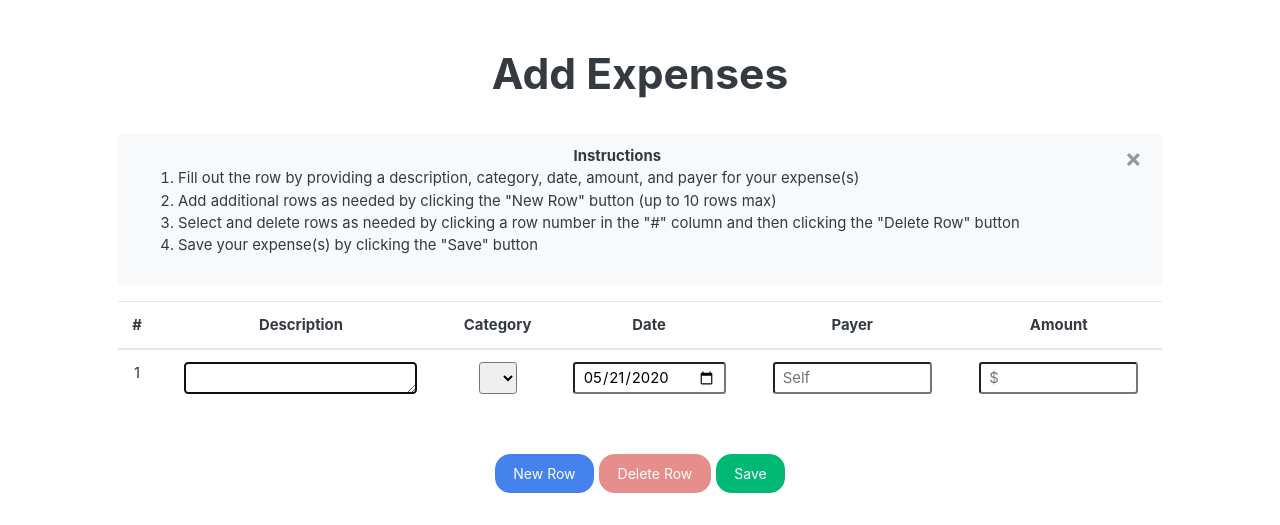
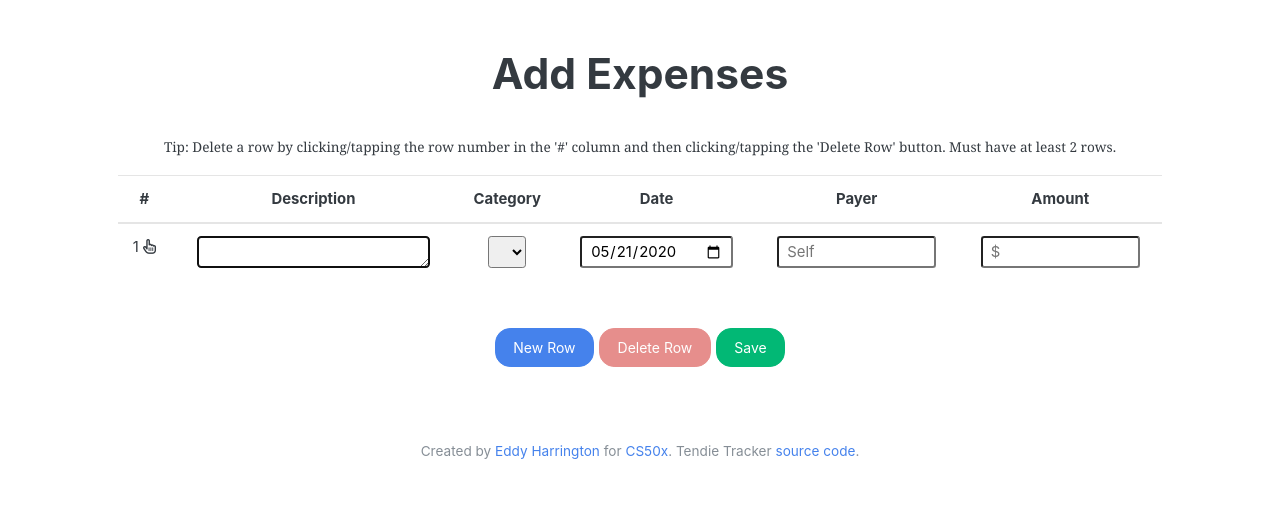
Before and after one commit to eddyharrington/Tendie-Tracker, a Flask app: page /addexpenses in a window 1280 px wide. Shown: the part 57-582 px from the top of the page. Run offline with Flask 2, Linux system fonts and the light colour scheme; the visitor is signed in with stand-in values (Sample User, id 1); data that the repository does not hold is empty; some libraries are stand-ins or nearby versions.

Commit message:
modified instructions

```diff
--- a/templates/addexpenses.html
+++ b/templates/addexpenses.html
@@ -11,16 +11,8 @@
 {% block main %}
     <h1>Add Expenses</h1>
     <br>
-    <div class="alert alert-dismissible alert-light">
-      <button type="button" class="close" data-dismiss="alert">&times;</button>
-      <strong>Instructions</strong>
-      <ol style="text-align:left">
-        <li>Fill out the row by providing a description, category, date, amount, and payer for your expense(s)</li>
-        <li>Add additional rows as needed by clicking the "New Row" button (up to 10 rows max)</li>
-        <li>Select and delete rows as needed by clicking a row number in the "#" column and then clicking the "Delete Row" button</li>
-        <li>Save your expense(s) by clicking the "Save" button</li>
-      </ol>
-    </div>
+    <p><small>Tip: Delete a row by clicking/tapping the row number in the '#' column and then clicking/tapping the 'Delete Row' button. Must have at least 2 rows.</small></p>
+
     <form action="/addexpenses" method="post" id="expenseForm">
         <div class="table-responsive-sm">
         <table id="expenseTable" class="table table-hover">
@@ -36,8 +28,7 @@
           </thead>
           <tbody>
             <tr>
-                  <td onclick="selectRow(this);">
-                    1<br>
+              <td onclick="selectRow(this);">1 <i class="far fa-hand-pointer"></i><br>
               </td>
               <td>
                   <textarea class="form-control-sm" name="description.1" form="expenseForm" required maxlength="200" autofocus></textarea>
@@ -83,7 +74,6 @@
         "<tr>" +
           "<td onclick='selectRow(this);'><br></td>" +
           "<td><textarea class='form-control-sm' name='description.' form='expenseForm' required maxlength='200'></textarea></td>" +
-          // "<td><select class='form-control-sm' name='category." + rowCount + " required'><option value='Groceries'>Groceries</option><option value='Rent'>Rent</option><option value='Utilities'>Utilities</option><option value='Dining Out'>Dining Out</option><option value='Shopping'>Shopping</option><option value='Travel'>Travel</option><option value='Entertainment'>Entertainment</option></select></td>" +
           "<td><select class='form-control-sm' name='category.' form='expenseForm' required'>" +
           {% for category in categories %}
             "<option value='{{ category['name'] }}'>{{ category['name'] }}</option>" +
@@ -169,7 +159,7 @@
       let table = document.getElementById("expenseTable");
       for (let i = 0; i < rowCount; i++) {
         // Update the column numbering so row numbers are understandable to user
-        table.children[1].children[i].children[0].innerText = String(i + 1);
+        table.children[1].children[i].children[0].innerHTML = String(i+1) + " <i class='far fa-hand-pointer'></i>"
 
         // Update the element names so every element in a row is numbered correctly/uniquely and can be sent to server via POST
         for (let j = 0; j < 5; j++) {
```
Lines whose indentation alone changed are shown as unchanged.
